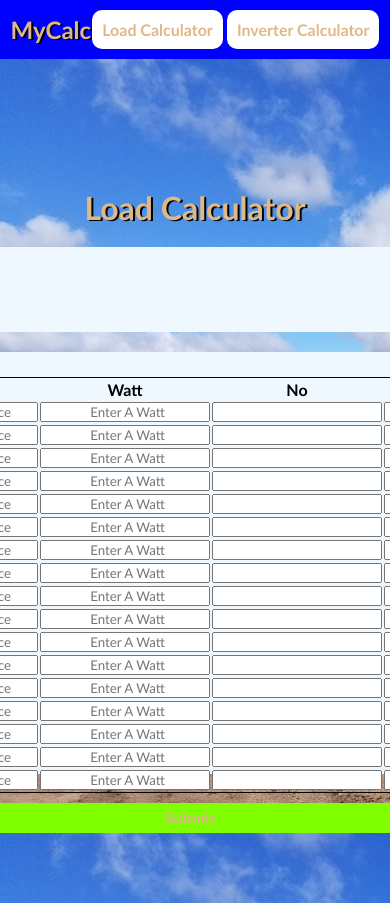
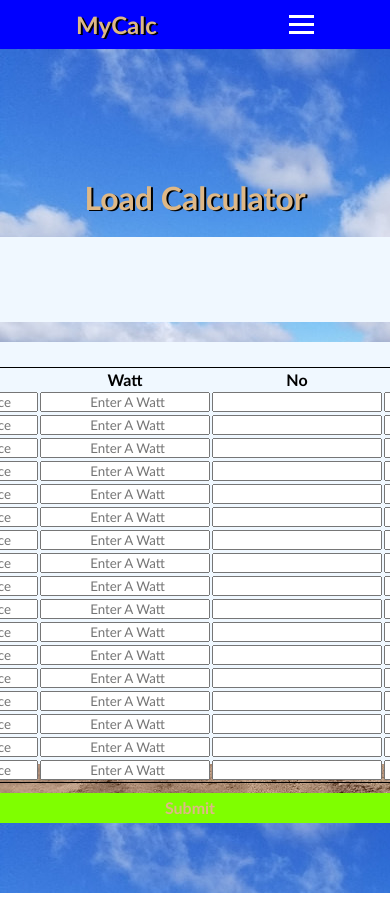
Before and after one commit to Mickabtech/InverterCalculator, a plain HTML site: page load.html in a window 390 px wide. Shown: the top 903 px of the page. Drawn offline with Linux system fonts and the light colour scheme.

Commit message:
hamburger Menu for tablet and mobile

```diff
--- a/load.html
+++ b/load.html
@@ -13,6 +13,11 @@
         <div class="auth">
              <a href="./load.html"><button id="login">Load Calculator</button></a>
              <a href="./index.html"><button>Inverter Calculator</button></a>
+         </div>
+         <div class="hamburger">
+          <span class="bar"></span>
+          <span class="bar"></span>
+          <span class="bar"></span>
          </div>
      </nav>
     <main>
--- a/styles.css
+++ b/styles.css
@@ -41,6 +41,20 @@ button:hover, #close-modal:hover {
     transform: scale(0.9);
 }
 
+.hamburger{
+    display:none;
+    cursor:pointer;
+}
+
+.bar{
+    display:block;
+    width:25px;
+    height:3px;
+    margin: 5px auto;
+    background-color: white;
+    -webkit-transition: all 0.3s ease-in-out;
+    transition: all 0.3s ease-in-out;
+}
 
 main{
     height: 100vh;
@@ -162,3 +176,42 @@ table{
     margin-top: -15px;
     border:1.5px solid black;
   }
+
+
+  @media (max-width: 768px) {
+    .hamburger{
+        display: block;
+    }
+
+    .hamburger.active .bar:nth-child(2){
+        opacity: 0;
+    }
+
+    .hamburger.active .bar:nth-child(1){
+        transform: translateY(8px) rotate(45deg) ;
+    }
+
+    .hamburger.active .bar:nth-child(3){
+        transform: translateY(-8px) rotate(-45deg) ;
+    }
+
+    .auth{
+        position: fixed;
+        left: -100%;
+        top: 70px;
+        gap: 0;
+        flex-direction: column;
+        background-color: blue;
+        width: 100%;
+        text-align: center;
+        transition: 0.3s
+    }
+
+    button{
+        margin: 16px 0;
+    }
+
+    .auth.active{
+        left: 0;
+    }
+  }
--- a/zeal.js
+++ b/zeal.js
@@ -1,3 +1,11 @@
+const hamburger = document.querySelector(".hamburger");
+const navMenu = document.querySelector(".auth");
+
+hamburger.addEventListener("click", () =>{
+    hamburger.classList.toggle("active");
+    navMenu.classList.toggle("active");
+})
+
 btn101.addEventListener("click", (e) => {
     const w1 = document.getElementById("w1").value;
     const w2 = document.getElementById("w2").value;
```
Also changed, not shown: app.js (+8 -0 lines), index.html (+5 -0 lines).
